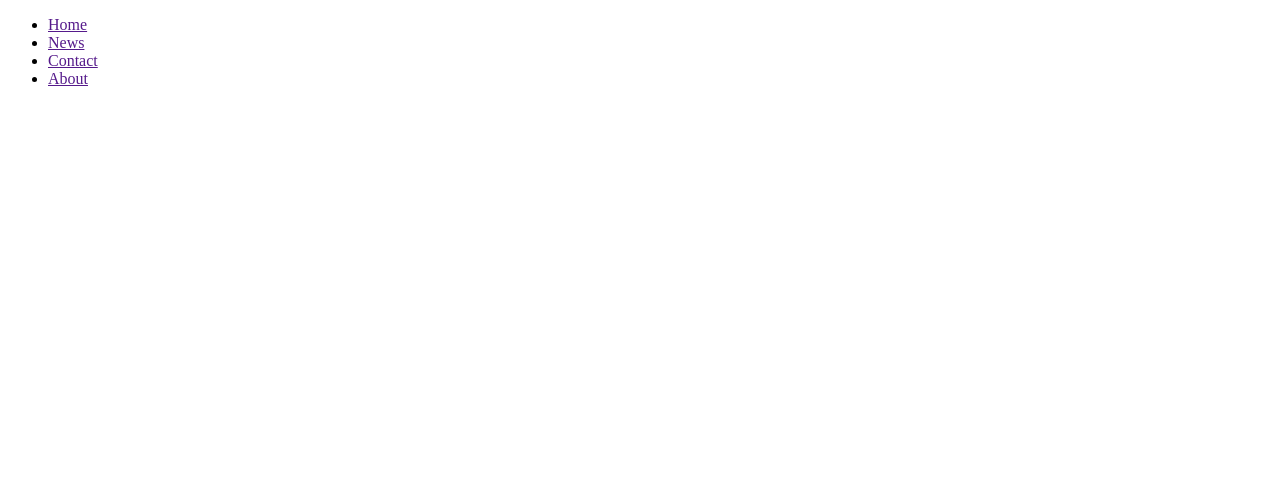
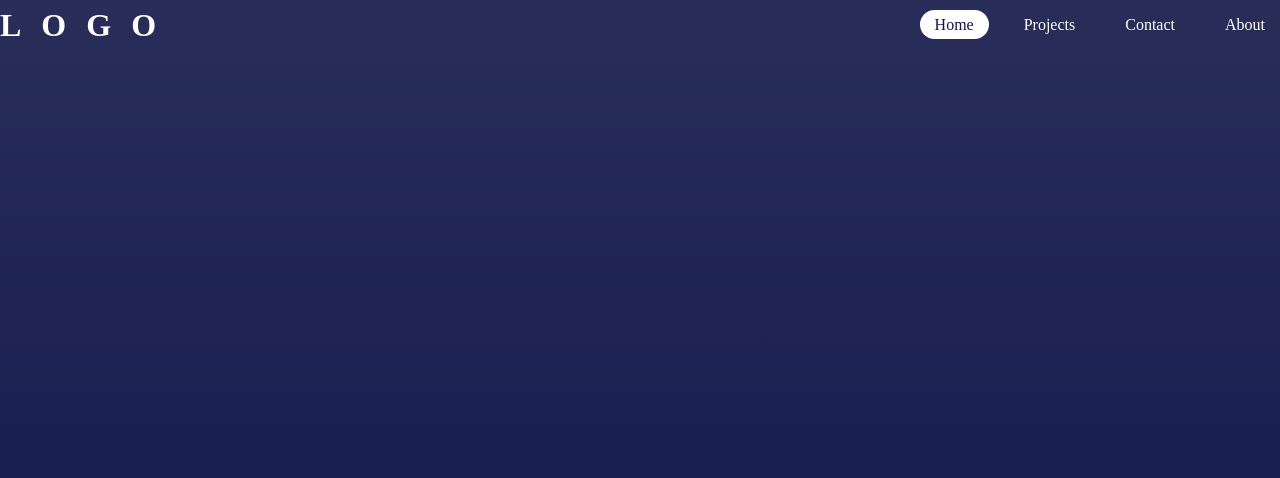
Before and after one commit to DiamondDesigner/My_Profile, a plain HTML site: page index.html in a window 1280 px wide. Drawn offline with Linux system fonts and the light colour scheme.

Commit message:
navbar added

```diff
--- a/index.html
+++ b/index.html
@@ -3,17 +3,22 @@
 <head>
     <meta charset="UTF-8">
     <meta name="viewport" content="width=device-width, initial-scale=1.0">
+    <link rel="stylesheet" href="my-profile.css">
     <title>My Profile</title>
 </head>
 <body>
+
+    <header>
+        <a href="" class="logo">Logo</a>
     <ul>
-        <li><a href="">Home</a></li>
-        <li><a href="">News</a></li>
+        <li><a href="" class="active">Home</a></li>
+        <li><a href="">Projects</a></li>
         <li><a href="">Contact</a></li>
         <li><a href="">About</a></li>
       </ul>
-
+    </header>
 
 
 </body>
+<script src="my-profile.js"></script>
 </html>
--- a/my-profile.css
+++ b/my-profile.css
@@ -0,0 +1,48 @@
+body {
+    min-height: 100vh;
+    background: linear-gradient(#282E58,#10144f);
+}
+
+header {
+    position: absolute;
+    top: 0;
+    left: 0;
+    width: 100%;
+    padding: 30px, 100px;
+    display: flex;
+    justify-content: space-between;
+    align-items: center;
+}
+
+header .logo {
+    color: #fff;
+    font-weight: 700;
+    text-decoration: none;
+    font-size: 2em;
+    text-transform: uppercase;
+    letter-spacing: 20px;
+}
+
+header ul {
+    display: flex;
+    justify-content: center;
+    align-items: center;
+}
+
+header ul li {
+    list-style: none;
+    margin-left: 20px;
+}
+
+header ul li a {
+    text-decoration: none;
+    padding: 6px 15px;
+    color: #fff;
+    border-radius: 20px;
+}
+
+header ul a:hover, header ul li a.active
+{
+    background-color: #fff;
+    color: #10144f;
+}
```
